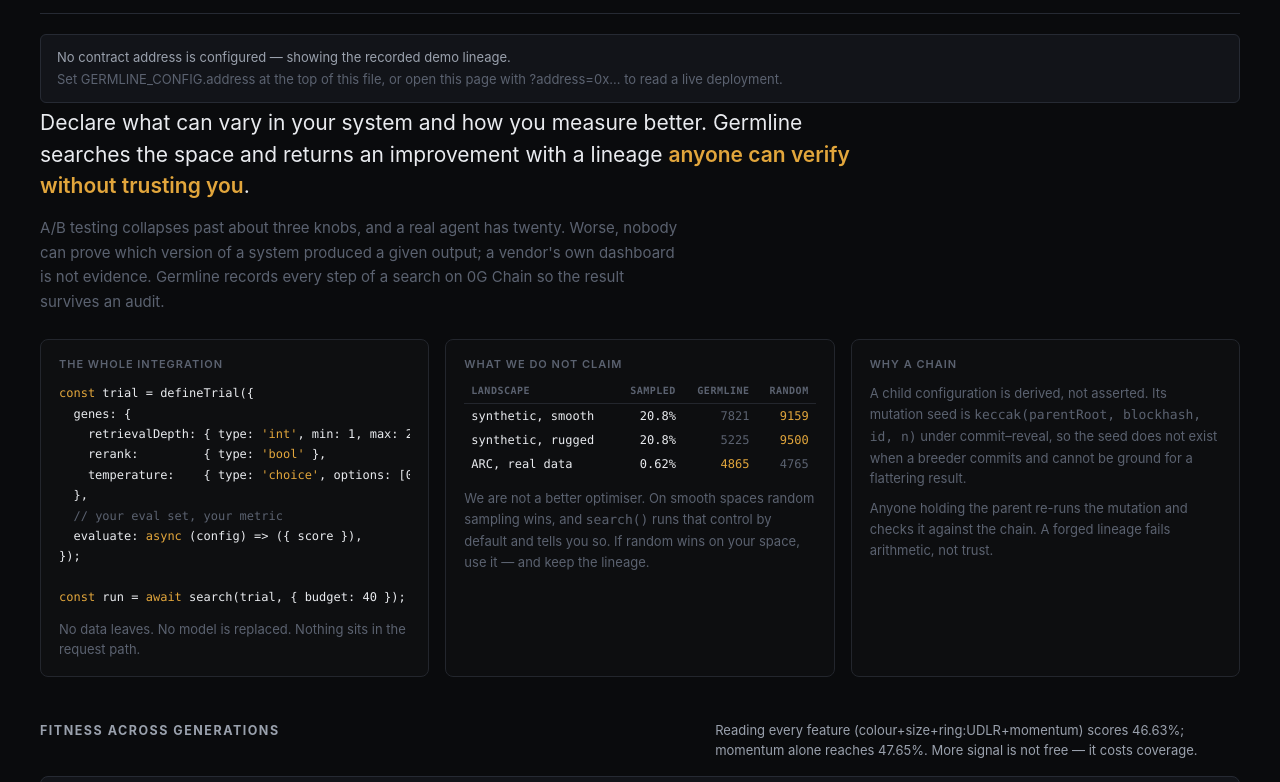
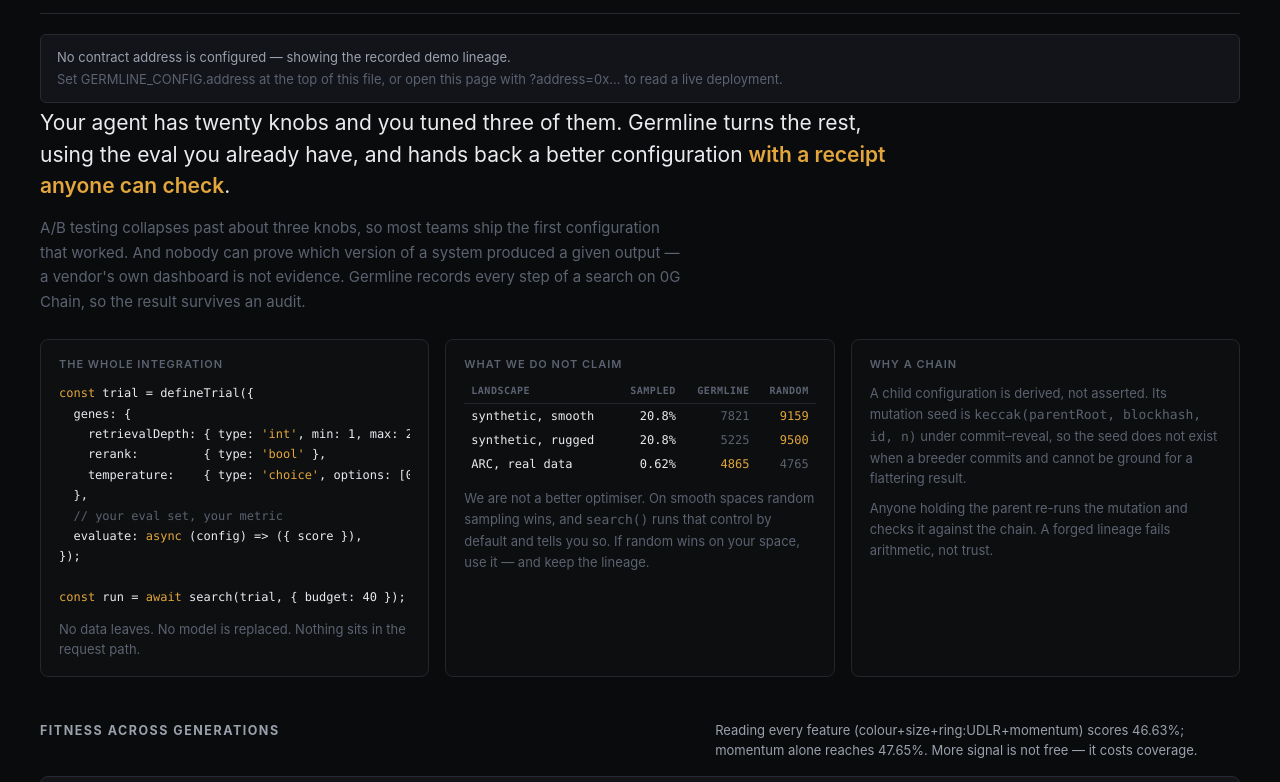
Before and after one commit to let-the-dreamers-rise/germline, a website: page web/index.html in a window 1280 px wide. Shown: the part 77-859 px from the top of the page. Drawn offline with nearby package versions, Linux system fonts and the light colour scheme.

Commit message:
docs: give it a tagline
The README took three paragraphs to say what the product does, and the site
header said "heritable, selectable configurations", which is a description of
the mechanism written for someone who already understands it.

Both now say the same one line:

    Tune your AI's settings automatically. Prove how you got there.

Followed by the concrete version: your agent has twenty knobs and you tuned
three of them, Germline turns the rest using the eval you already have, and
hands back a better configuration with a receipt anyone can check.

```diff
--- a/web/index.html
+++ b/web/index.html
@@ -239,7 +239,7 @@
         <path d="M16 10V6M20.7 19l4.7 2.7M11.3 19l-4.7 2.7" stroke="var(--accent)" stroke-width="1.4"/>
       </svg>
       <h1>Germline</h1>
-      <span class="tagline">heritable, selectable configurations &mdash; verified on 0G</span>
+      <span class="tagline">tune your AI's settings automatically &mdash; prove how you got there</span>
     </div>
     <div class="topbar-stats" id="topbar-stats">
       <span id="mode-pill" class="pill wait"><span class="dot"></span>connecting</span>
@@ -274,15 +274,16 @@
 
   <section class="hero">
     <p class="lede">
-      Declare what can vary in your system and how you measure better.
-      Germline searches the space and returns an improvement with a lineage
-      <strong>anyone can verify without trusting you</strong>.
+      Your agent has twenty knobs and you tuned three of them. Germline turns
+      the rest, using the eval you already have, and hands back a better
+      configuration <strong>with a receipt anyone can check</strong>.
     </p>
     <p class="sub">
-      A/B testing collapses past about three knobs, and a real agent has twenty.
-      Worse, nobody can prove which version of a system produced a given output;
-      a vendor's own dashboard is not evidence. Germline records every step of a
-      search on 0G Chain so the result survives an audit.
+      A/B testing collapses past about three knobs, so most teams ship the first
+      configuration that worked. And nobody can prove which version of a system
+      produced a given output &mdash; a vendor's own dashboard is not evidence.
+      Germline records every step of a search on 0G Chain, so the result
+      survives an audit.
     </p>
 
     <div class="hero-grid">
```
Also changed, not shown: README.md.
